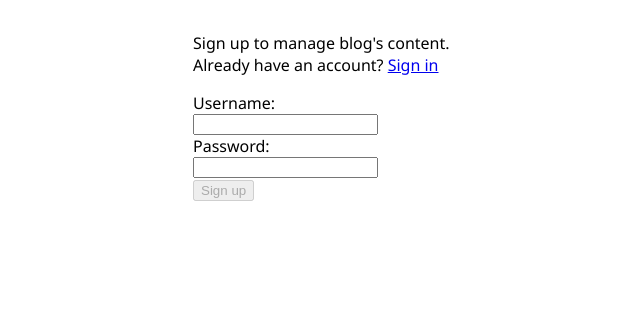
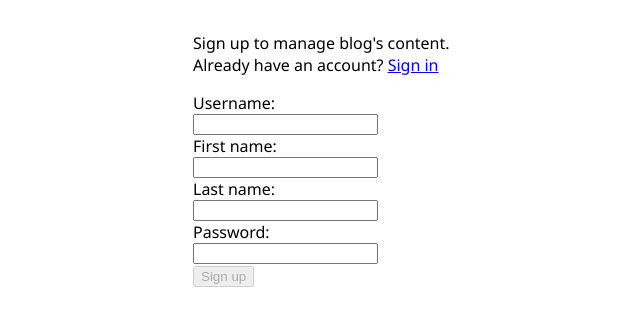
Before and after one commit to tomek-ch/blog-client, a React (Vite) app: page /sign-up in a window 1280 px wide. Shown: the top 326 px of the page, without its empty margins (272-912 px from the left). Built offline with nearby package versions, Linux system fonts and the light colour scheme.

Commit message:
Add first and last name fields

```diff
--- a/src/pages/Register.js
+++ b/src/pages/Register.js
@@ -6,6 +6,8 @@ function LogIn() {
 
     const [username, setUsername] = useState('');
     const [password, setPassword] = useState('');
+    const [firstName, setFirstName] = useState('');
+    const [lastName, setLastName] = useState('');
     const { setCurrentUser } = useContext(Context);
 
     const handleChange = cb => e => {
@@ -36,6 +38,22 @@ function LogIn() {
                 />
             </label>
             <label>
+                First name:
+                <input
+                    type="text"
+                    value={username}
+                    onChange={handleChange(setFirstName)}
+                />
+            </label>
+            <label>
+                Last name:
+                <input
+                    type="text"
+                    value={username}
+                    onChange={handleChange(setLastName)}
+                />
+            </label>
+            <label>
                 Password:
                 <input
                     type="password"
@@ -45,7 +63,7 @@ function LogIn() {
             </label>
             <button
                 type="submit"
-                disabled={!username || !password}
+                disabled={!username || !password || !firstName}
             >Sign up</button>
         </form>
     );
```
